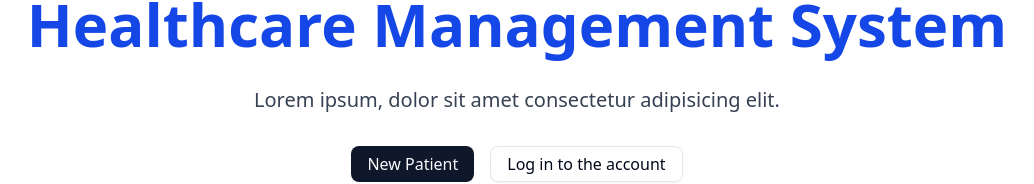
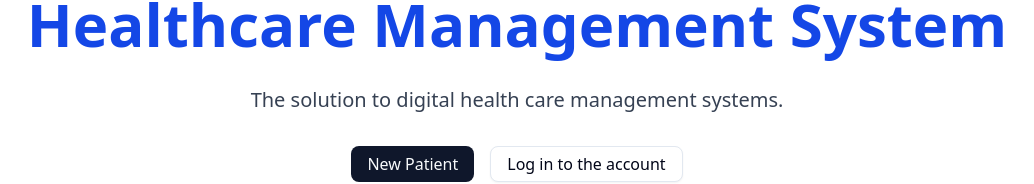
Before and after one commit to kariskada/healthcare_management_system, a Next.js app: page / in a window 1280 px wide. Shown: the part 310-494 px from the top of the page, without its empty margins (123-1157 px from the left). Built offline with nearby package versions, Linux system fonts and the light colour scheme; no server answers.

Commit message:
fix: update welcome message for clarity in Home component

```diff
--- a/app/page.tsx
+++ b/app/page.tsx
@@ -30,7 +30,7 @@ export default  async function Home() {
         </div>
         <div className="text-center 	flex flex-col items-center justify-center ">
           <p className="mb-8 text-center text-lg md:text-xl font-light text-gray-700">
-            Lorem ipsum, dolor sit amet consectetur adipisicing elit.
+           The solution to digital health care management systems.
           </p>
 
           <div className="flex flex-col gap-4 md:flex-row">
```
